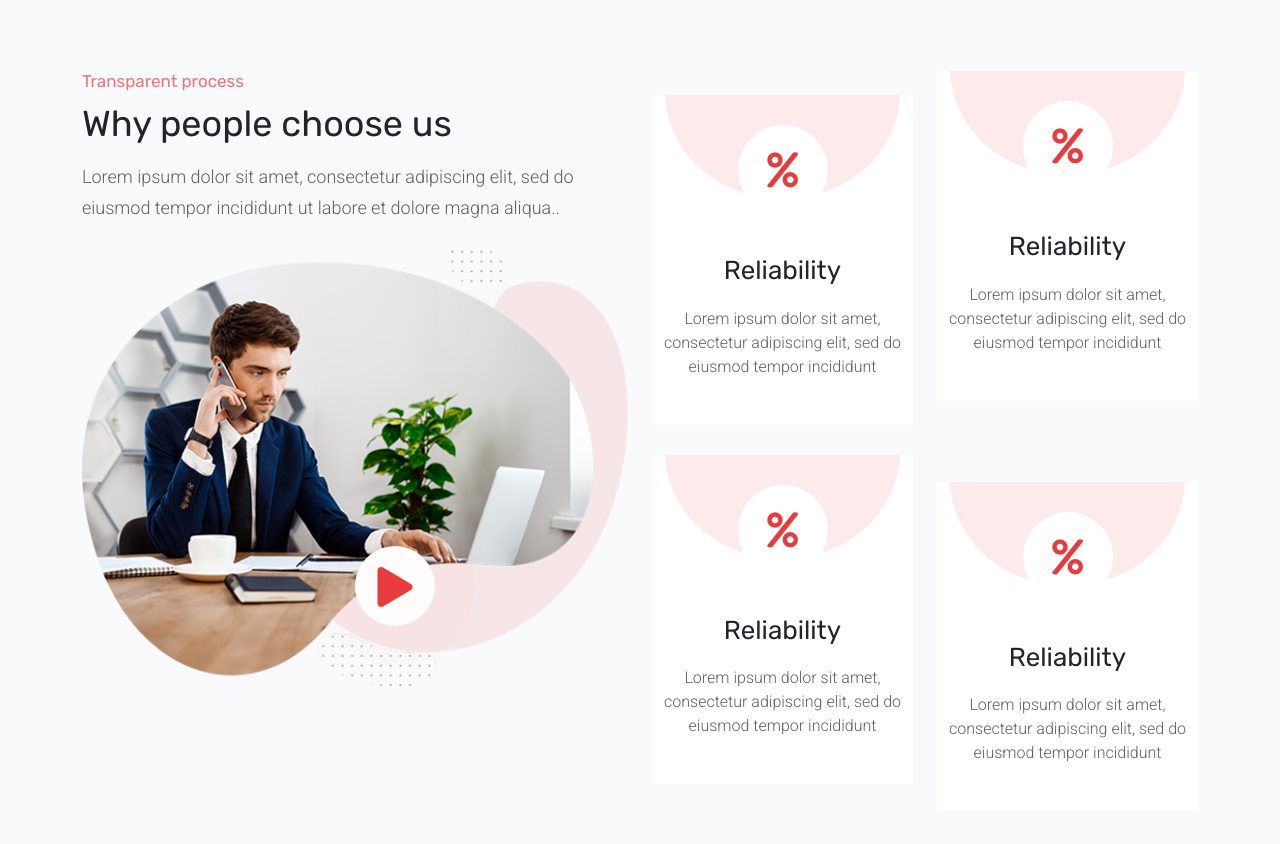
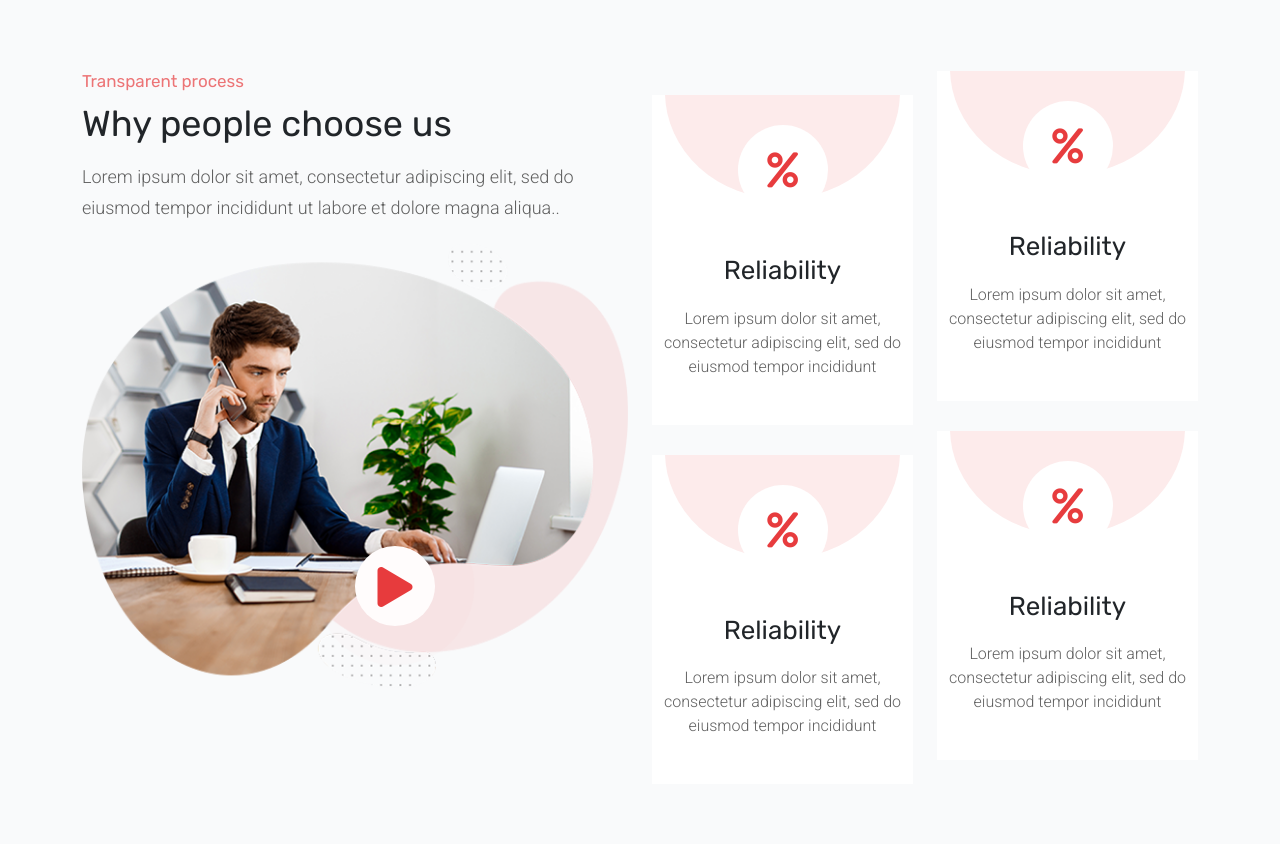
Before and after one commit to DeVeLOPeRABK/Class33-day-33-part-1, a plain HTML site: page index.html in a window 1280 px wide. Shown: the part 1690-2534 px from the top of the page. Drawn offline with nearby package versions, Linux system fonts and the light colour scheme.

Commit message:
Update style.css

```diff
--- a/style.css
+++ b/style.css
@@ -396,5 +396,5 @@ ul.primary_menu li ul li a:hover{
     font-weight: 300;
 }
 .motop{
-    margin-top: 27px;
+    margin-top: -24px;
 }
```
